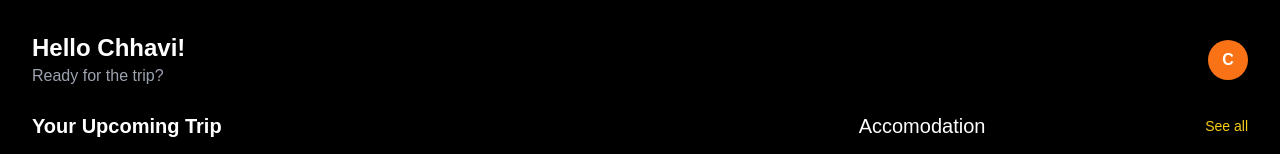
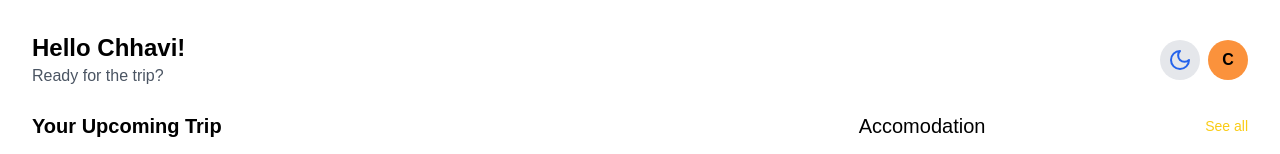
Before and after one commit to devang-altf4/travel-dashboard, a Next.js app: page / in a window 1280 px wide. Shown: the top 154 px of the page. Built offline with nearby package versions, Linux system fonts and the light colour scheme; grey boxes are pictures that could not be loaded.

Commit message:
darkmode lightmode

```diff
--- a/travel-dashboard.tsx
+++ b/travel-dashboard.tsx
@@ -1,6 +1,7 @@
 "use client"
 
-import { useState } from "react"
+import React from "react"
+import { useState, useEffect } from "react"
 import Image from "next/image"
 import {
   ArrowRight,
@@ -15,8 +16,9 @@ import {
   Plus,
   Search,
   User,
+  Moon,
+  Sun,
 } from "lucide-react"
-
 import { cn } from "@/lib/utils"
 import PlanJourneyModal from "./components/plan-journey-modal"
 
@@ -49,19 +51,63 @@ function NavLink({ label, active = false }) {
 export default function TravelDashboard() {
   const [activeDay, setActiveDay] = useState(1)
   const [isPlanningModalOpen, setIsPlanningModalOpen] = useState(false)
+  const [theme, setTheme] = useState<"light" | "dark">("light")
+
+  // Detect theme on mount (client-side)
+  useEffect(() => {
+    const stored = typeof window !== "undefined" ? localStorage.getItem("theme") : null
+    if (stored === "dark" || stored === "light") {
+      setTheme(stored)
+      document.documentElement.classList.toggle("dark", stored === "dark")
+    } else if (window.matchMedia("(prefers-color-scheme: dark)").matches) {
+      setTheme("dark")
+      document.documentElement.classList.add("dark")
+    } else {
+      setTheme("light")
+      document.documentElement.classList.remove("dark")
+    }
+  }, [])
+
+  // Update theme and persist to localStorage
+  useEffect(() => {
+    document.documentElement.classList.toggle("dark", theme === "dark")
+    localStorage.setItem("theme", theme)
+  }, [theme])
+
+  const toggleTheme = () => {
+    setTheme((prev) => (prev === "dark" ? "light" : "dark"))
+  }
 
   return (
-    <div className="min-h-screen bg-black text-white">
+    <div className={cn("min-h-screen", theme === "dark" ? "bg-black text-white" : "bg-white text-black")}>
       {/* Container with responsive padding */}
       <div className="mx-auto max-w-7xl p-4 md:p-6 lg:p-8">
         {/* Header - Similar on mobile and desktop */}
         <header className="flex items-center justify-between mb-6">
           <div>
             <h1 className="text-2xl font-bold">Hello Chhavi!</h1>
-            <p className="text-gray-400">Ready for the trip?</p>
+            <p className={theme === "dark" ? "text-gray-400" : "text-gray-600"}>Ready for the trip?</p>
           </div>
-          <div className="h-10 w-10 rounded-full bg-orange-500 flex items-center justify-center text-white font-bold">
-            C
+          <div className="flex items-center gap-2">
+            {/* Theme toggle button */}
+            <button
+              aria-label="Toggle dark mode"
+              onClick={toggleTheme}
+              className={cn(
+                "h-10 w-10 rounded-full flex items-center justify-center transition-colors",
+                theme === "dark"
+                  ? "bg-gray-800 hover:bg-gray-700 text-yellow-400"
+                  : "bg-gray-200 hover:bg-gray-300 text-blue-600"
+              )}
+            >
+              {theme === "dark" ? <Sun className="h-6 w-6" /> : <Moon className="h-6 w-6" />}
+            </button>
+            <div className={cn(
+              "h-10 w-10 rounded-full flex items-center justify-center font-bold",
+              theme === "dark" ? "bg-orange-500 text-white" : "bg-orange-400 text-black"
+            )}>
+              C
+            </div>
           </div>
         </header>
 
```
